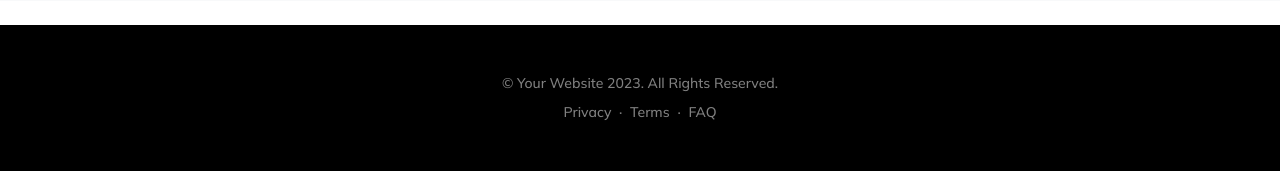
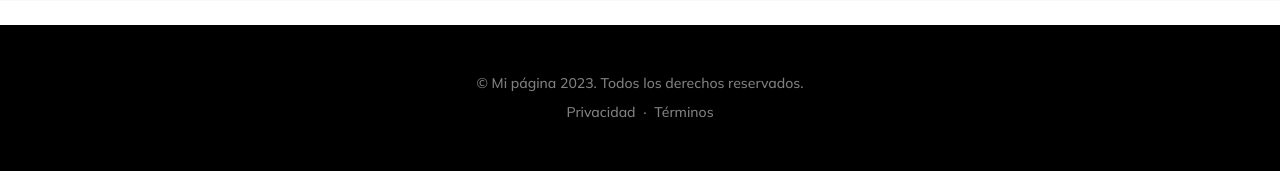
Before and after one commit to ClaraTortora/Trabajo-Final-Django-Tortora, a Django app: page / in a window 1280 px wide. Shown: the part 2450-2621 px from the top of the page. Run offline with Django 4.2, Linux system fonts and the light colour scheme; some libraries are stand-ins or nearby versions.

Commit message:
Update de footer

```diff
--- a/Proyecto/apps/home/templates/home/footer.html
+++ b/Proyecto/apps/home/templates/home/footer.html
@@ -2,12 +2,10 @@
 <footer class="bg-black text-center py-5">
     <div class="container px-5">
         <div class="text-white-50 small">
-            <div class="mb-2">&copy; Your Website 2023. All Rights Reserved.</div>
-            <a href="#!">Privacy</a>
+            <div class="mb-2">&copy; Mi página 2023. Todos los derechos reservados.</div>
+            <a href="#!">Privacidad</a>
             <span class="mx-1">&middot;</span>
-            <a href="#!">Terms</a>
-            <span class="mx-1">&middot;</span>
-            <a href="#!">FAQ</a>
+            <a href="#!">Términos</a>
         </div>
     </div>
 </footer>
```
